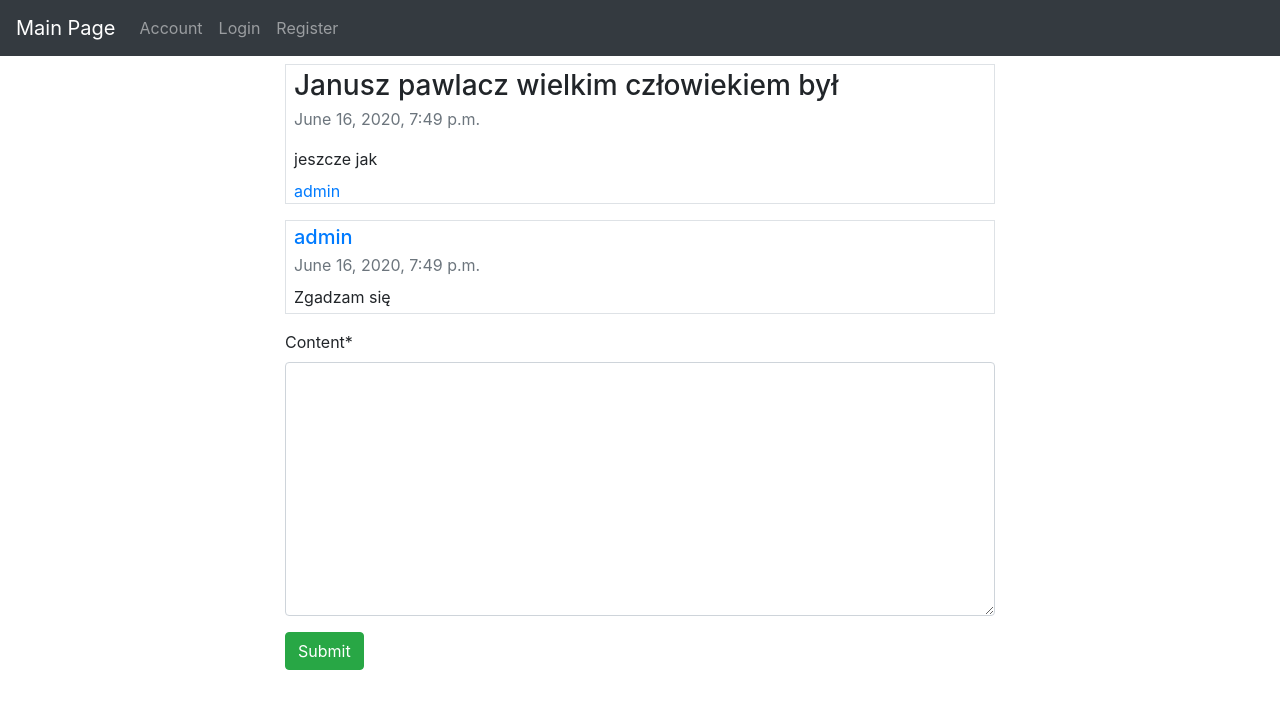
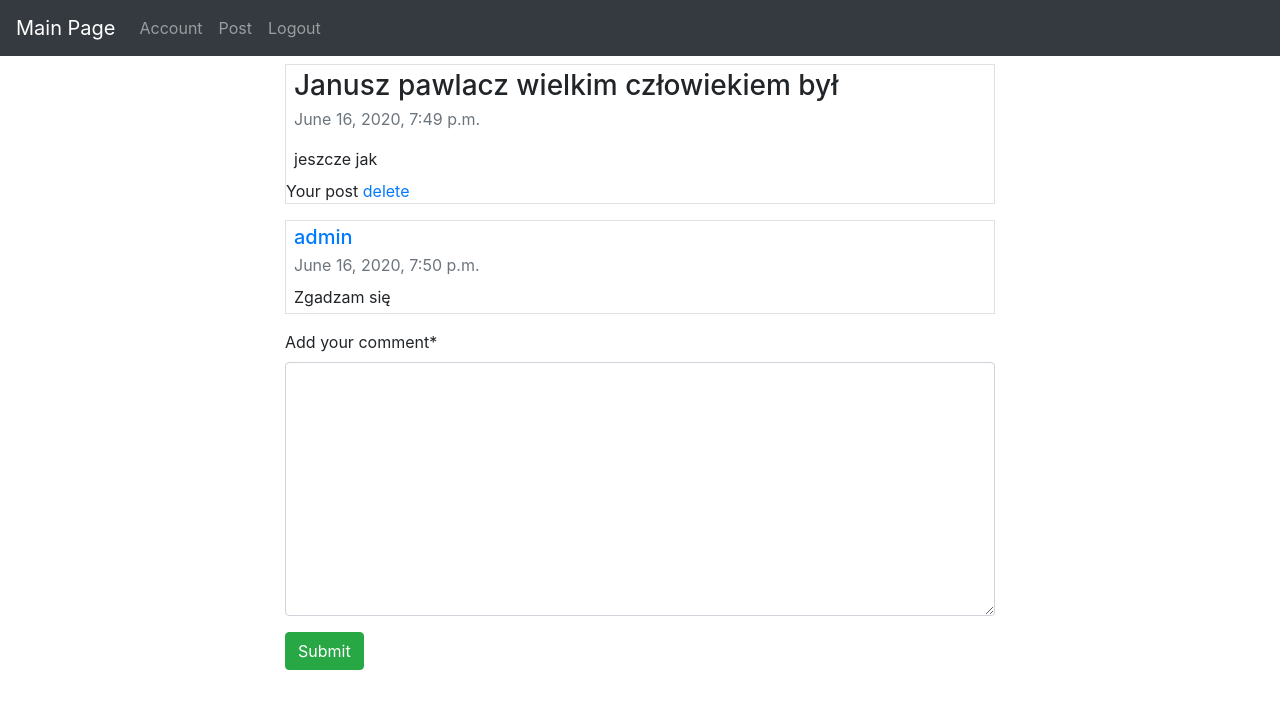
Before and after one commit to Dxtag/Baraban2, a Django app: page /post/3 in a window 1280 px wide. Shown: the top 709 px of the page. Run offline with Django 3.2, Linux system fonts and the light colour scheme; a user stored in the database is signed in; data comes from the database, SQL or seed files in the repository; both versions use the stored data as it was after the commit; some libraries are stand-ins or nearby versions.

Commit message:
Poprawki

```diff
--- a/baraban/main/forms.py
+++ b/baraban/main/forms.py
@@ -6,4 +6,4 @@ class PostForm(forms.Form):
     content = forms.CharField(widget=forms.Textarea)
 
 class CommentForm(forms.Form):
-    content = forms.CharField(widget=forms.Textarea)
+    content = forms.CharField(widget=forms.Textarea, label="Add your comment", min_length=2)
--- a/baraban/main/templates/main/base.html
+++ b/baraban/main/templates/main/base.html
@@ -1,14 +1,23 @@
 <!DOCTYPE html>
 <html>
+
 <head>
   <!-- CSS only -->
-<link rel="stylesheet" href="https://stackpath.bootstrapcdn.com/bootstrap/4.5.0/css/bootstrap.min.css" integrity="sha384-9aIt2nRpC12Uk9gS9baDl411NQApFmC26EwAOH8WgZl5MYYxFfc+NcPb1dKGj7Sk" crossorigin="anonymous">
+  <link rel="stylesheet" href="https://stackpath.bootstrapcdn.com/bootstrap/4.5.0/css/bootstrap.min.css"
+    integrity="sha384-9aIt2nRpC12Uk9gS9baDl411NQApFmC26EwAOH8WgZl5MYYxFfc+NcPb1dKGj7Sk" crossorigin="anonymous">
 
   <!-- JS, Popper.js, and jQuery -->
-<script src="https://code.jquery.com/jquery-3.5.1.slim.min.js" integrity="sha384-DfXdz2htPH0lsSSs5nCTpuj/zy4C+OGpamoFVy38MVBnE+IbbVYUew+OrCXaRkfj" crossorigin="anonymous"></script>
-<script src="https://cdn.jsdelivr.net/npm/popper.js@1.16.0/dist/umd/popper.min.js" integrity="sha384-Q6E9RHvbIyZFJoft+2mJbHaEWldlvI9IOYy5n3zV9zzTtmI3UksdQRVvoxMfooAo" crossorigin="anonymous"></script>
-<script src="https://stackpath.bootstrapcdn.com/bootstrap/4.5.0/js/bootstrap.min.js" integrity="sha384-OgVRvuATP1z7JjHLkuOU7Xw704+h835Lr+6QL9UvYjZE3Ipu6Tp75j7Bh/kR0JKI" crossorigin="anonymous"></script>
+  <script src="https://code.jquery.com/jquery-3.5.1.slim.min.js"
+    integrity="sha384-DfXdz2htPH0lsSSs5nCTpuj/zy4C+OGpamoFVy38MVBnE+IbbVYUew+OrCXaRkfj"
+    crossorigin="anonymous"></script>
+  <script src="https://cdn.jsdelivr.net/npm/popper.js@1.16.0/dist/umd/popper.min.js"
+    integrity="sha384-Q6E9RHvbIyZFJoft+2mJbHaEWldlvI9IOYy5n3zV9zzTtmI3UksdQRVvoxMfooAo"
+    crossorigin="anonymous"></script>
+  <script src="https://stackpath.bootstrapcdn.com/bootstrap/4.5.0/js/bootstrap.min.js"
+    integrity="sha384-OgVRvuATP1z7JjHLkuOU7Xw704+h835Lr+6QL9UvYjZE3Ipu6Tp75j7Bh/kR0JKI"
+    crossorigin="anonymous"></script>
 </head>
+
 <body>
   <nav class="navbar navbar-expand-md bg-dark navbar-dark mb-2">
     <a class="navbar-brand" href="{% url 'main:index' %}">Main Page</a>
@@ -17,15 +26,26 @@
     </button>
     <div class="collapse navbar-collapse" id="collapsibleNavbar">
       <ul class="navbar-nav">
+
+        {% if user.is_authenticated %}
         <li class="nav-item">
           <a class="nav-link" href="{% url 'user:index' %}">Account</a>
         </li>
+        <li class="nav-item">
+          <a class="nav-link" href="{% url 'main:create_post' %}">Post</a>
+        </li>
+        <li class="nav-item">
+          <a class="nav-link" href="{% url 'user:logout' %}">Logout</a>
+        </li>
+
+        {% else %}
         <li class="nav-item">
           <a class="nav-link" href="{% url 'user:login' %}">Login</a>
         </li>
         <li class="nav-item">
           <a class="nav-link" href="{% url 'user:register' %}">Register</a>
         </li>
+        {% endif %}
       </ul>
     </div>
   </nav>
@@ -34,4 +54,5 @@
   {% endblock %}
 
 </body>
+
 </html>
--- a/baraban/main/templates/main/comments.html
+++ b/baraban/main/templates/main/comments.html
@@ -9,14 +9,19 @@
             <h3 class="mb-0 px-2 py-1">{{post.topic}}</h3>
             <div class="px-2 pb-1 mb-1 text-muted">{{post.pub_date}}</div>
             <p class="mb-auto p-2">{{post.content}}</p>
+            {% if user == post.creator%}
+            Your post
+            <a href="{% url 'main:delete_post' post.pk %}" >delete</a>
+            {% else %}
             <a href="{% url 'user:index' post.creator.pk %}" class="p-2">{{post.creator}}</a>
+            {% endif %}
         </div>
 
         {% for comment in comments %}
 
         <div class="border mb-3">
             <h5 class="mb-0 px-2 py-1"><a href="{% url 'user:index' comment.creator.pk %}">{{comment.creator}}</a></h5>
-            <div class="px-2 mb-1 text-muted">{{post.pub_date}}</div>
+            <div class="px-2 mb-1 text-muted">{{comment.pub_date}}</div>
             <p class="mb-auto px-2 py-1"> {{comment.content}}</p>
         </div>
 
--- a/baraban/main/urls.py
+++ b/baraban/main/urls.py
@@ -1,10 +1,11 @@
 from django.urls import include, path
-from .views import index_view, create_post_view, comments_view
+from .views import index_view, create_post_view, comments_view, delete_post_view
 
 app_name = "main"
 
 urlpatterns = [
     path("", index_view, name="index"),
-    path("post/create", create_post_view, name="create_post"),
-    path("post/<int:pk>", comments_view, name="comments")
+    path("create", create_post_view, name="create_post"),
+    path("post/<int:pk>", comments_view, name="comments"),
+    path("post/<int:pk>/delete", delete_post_view, name="delete_post")
 ]
--- a/baraban/main/views.py
+++ b/baraban/main/views.py
@@ -21,6 +21,13 @@ def create_post_view(request):
         form = PostForm()
     return render(request, "main/add_post.html", {"form":form})
 
+@login_required
+def delete_post_view(request, pk):
+    post = Post.objects.get(pk=pk)
+    if post.creator == request.user:
+        post.delete()
+    return redirect("main:index")
+
 
 @login_required
 def comments_view(request, pk):
--- a/baraban/user/templates/user/register.html
+++ b/baraban/user/templates/user/form.html
@@ -5,6 +5,6 @@
 <form method="POST" class="form-group">
 	{% csrf_token %}
 	{{ form|crispy }}
-	<button type="submit" class="btn btn-success">Register</button>
+	<button type="submit" class="btn btn-success">Submit</button>
 	</form>
 {% endblock %}
--- a/baraban/user/templates/user/index.html
+++ b/baraban/user/templates/user/index.html
@@ -1,5 +1,6 @@
 {% extends "main/base.html" %}
 {% block content %}
 ID: {{user.pk}}<br/>
-username: {{user.username}}<br/>
+Username: {{user.username}}<br/>
+<a href="{% url 'user:password_change' %}">Change Password</a>
 {% endblock %}
--- a/baraban/user/templates/user/login.html
+++ b/baraban/user/templates/user/login.html
@@ -5,6 +5,7 @@
 <form method="POST" class="form-group">
 	{% csrf_token %}
 	{{ form|crispy }}
-	<button type="submit" class="btn btn-success">Login</button>
+	<button type="submit" class="btn btn-success">Submit</button>
 	</form>
+	<a href="{% url 'user:password_reset' %}">Password reminder</a>
 {% endblock %}
--- a/baraban/user/urls.py
+++ b/baraban/user/urls.py
@@ -1,5 +1,5 @@
 from django.urls import include, path
-from .views import index_view, login_view, logout_view, register_view
+from .views import index_view, login_view, logout_view, register_view, password_change_view, password_reset_view
 from django.contrib.auth.models import User
 from django.http import request
 
@@ -10,5 +10,7 @@ urlpatterns = [
     path("<int:pk>", index_view, name="index"),
     path("login", login_view.as_view(), name="login"),
     path("logout",logout_view , name="logout"),
-    path("register", register_view, name="register")
+    path("register", register_view, name="register"),
+    path("password_change", password_change_view.as_view(), name="password_change"),
+    path("password_reset", password_reset_view.as_view(), name="password_reset")
 ]
```
Also changed, not shown: baraban/user/models.py (+0 -7 lines), baraban/user/views.py (+8 -2 lines), baraban/db.sqlite3, baraban/main/templates/main/index.html (line endings or trailing spaces). Lines whose indentation alone changed are shown as unchanged.
